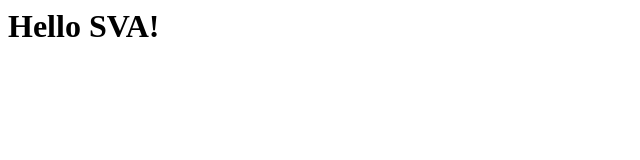
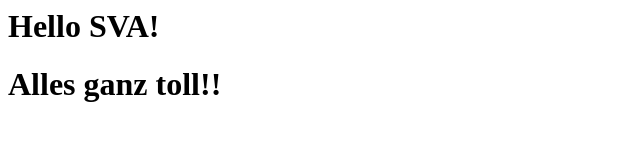
Before and after one commit to ebartz/foobar, a plain HTML site: page index.html in a window 1280 px wide. Shown: the whole page, without its empty margins (0-640 px from the left). Drawn offline with Linux system fonts and the light colour scheme.

Commit message:
ganz tolles neues feature

```diff
--- a/index.html
+++ b/index.html
@@ -2,4 +2,5 @@
 <head></head>
 <body>
 <h1>Hello SVA!</h1>
+<h1>Alles ganz toll!!</h1>
 </body>
```
